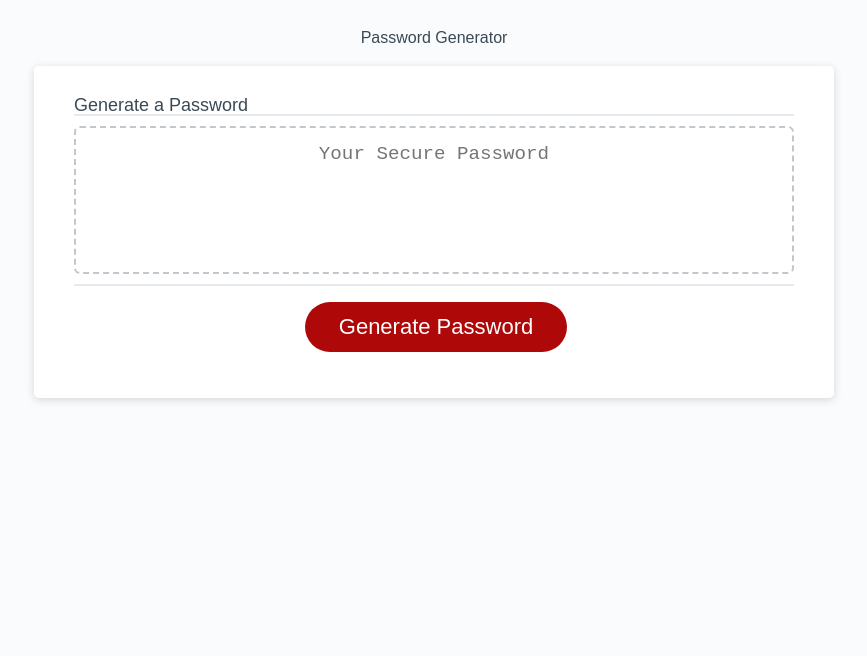
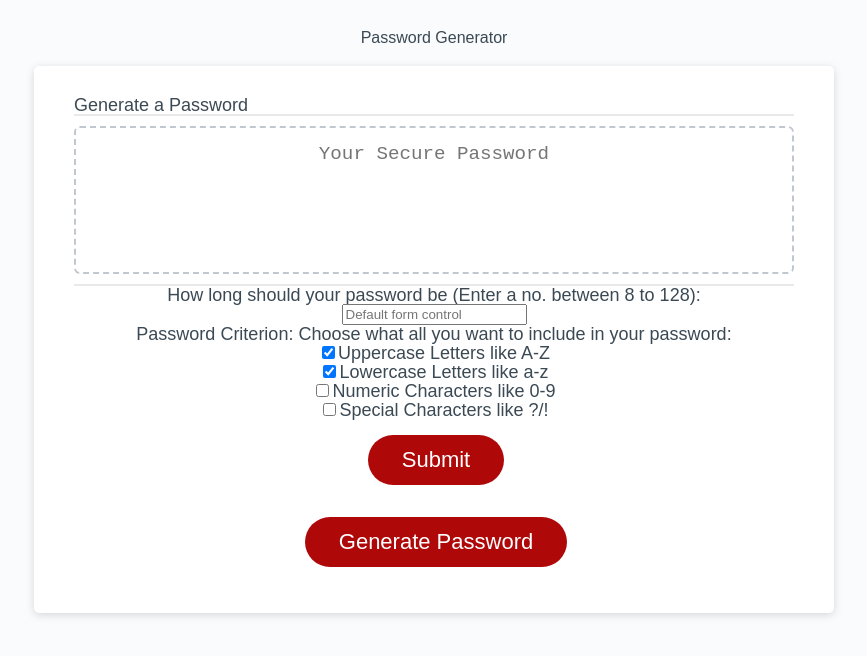
Before and after one commit to ishabali/IB-Homework3-Password-Generator, a plain HTML site: page index.html in a window 1280 px wide. Shown: the whole page, without its empty margins (206-1073 px from the left). Drawn offline with Linux system fonts and the light colour scheme.

Commit message:
Input form added for entering password criteria

```diff
--- a/index.html
+++ b/index.html
@@ -28,6 +28,44 @@
           ></textarea>
         </div>
         <div class="card-footer">
+<!---->
+          <div class="container">
+            <!--            <p>The form below contains three checkboxes. The first option is checked by default, and the last option is disabled:</p> -->
+           <!-- <form action="/action_page.php">  -->
+            <form >
+              <p>How long should your password be (Enter a no. between 8 to 128): </p>
+  <!--<form action="/action_page.php"> -->
+              <div class="form-group">
+                <input type="text" class="form-control" placeholder="Default form control" name="text1">
+              </div>
+              <p>Password Criterion: Choose what all you want to include in your password:</p>
+              <div class="form-check">
+                <label class="form-check-label" for="check1">
+                  <input type="checkbox" class="form-check-input" id="check1" name="option1" value="something" checked>Uppercase Letters like A-Z
+                </label>
+              </div>
+              <div class="form-check">
+                <label class="form-check-label" for="check2">
+                  <input type="checkbox" class="form-check-input" id="check2" name="option2" value="something" checked>Lowercase Letters like a-z
+                </label>
+              </div>
+              <div class="form-check">
+                <label class="form-check-label">
+                  <input type="checkbox" class="form-check-input">Numeric Characters like 0-9
+                </label>
+              </div>
+              <div class="form-check">
+                <label class="form-check-label">
+                  <input type="checkbox" class="form-check-input">Special Characters like ?/!
+                </label>
+              </div>
+              <button type="submit" class="btn btn-primary">Submit</button>
+            </form>
+          </div>
+<!---->
+
+
+
           <button id="generate" class="btn">Generate Password</button>
         </div>
       </div>
```
